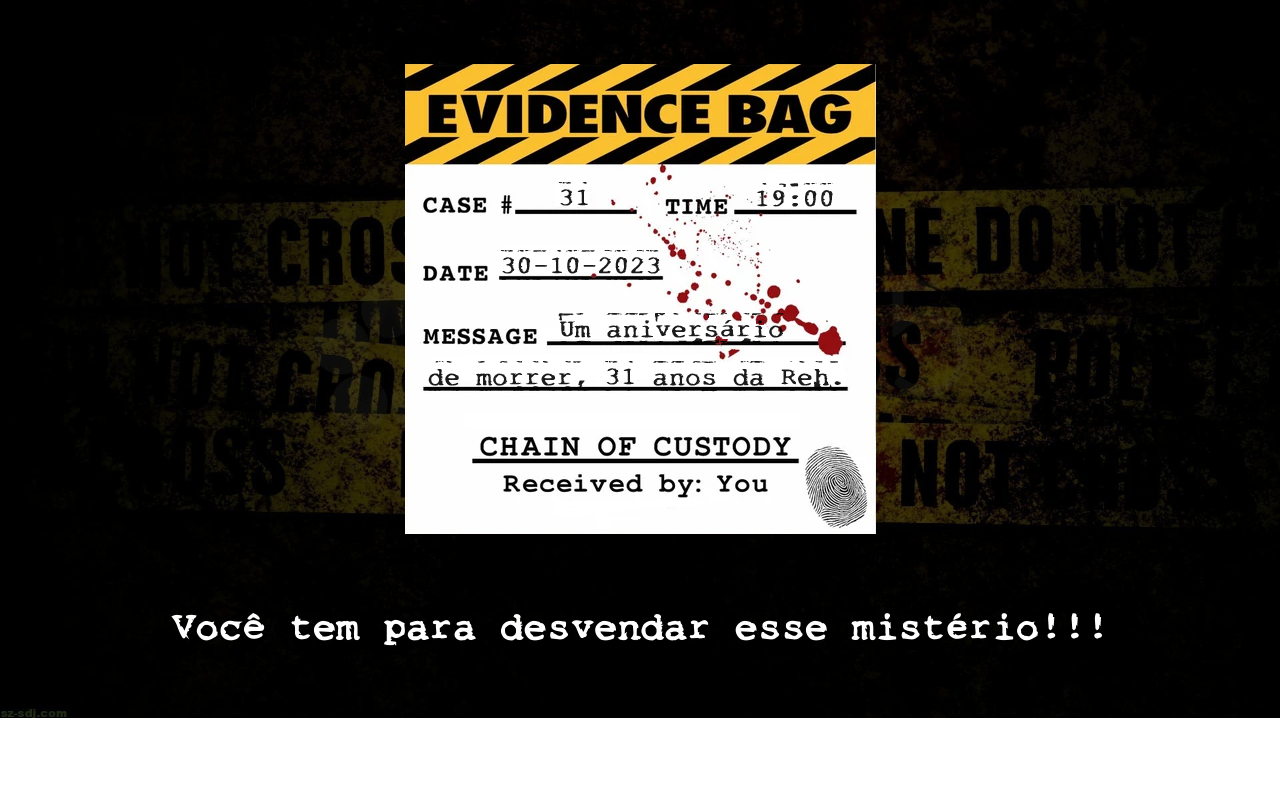
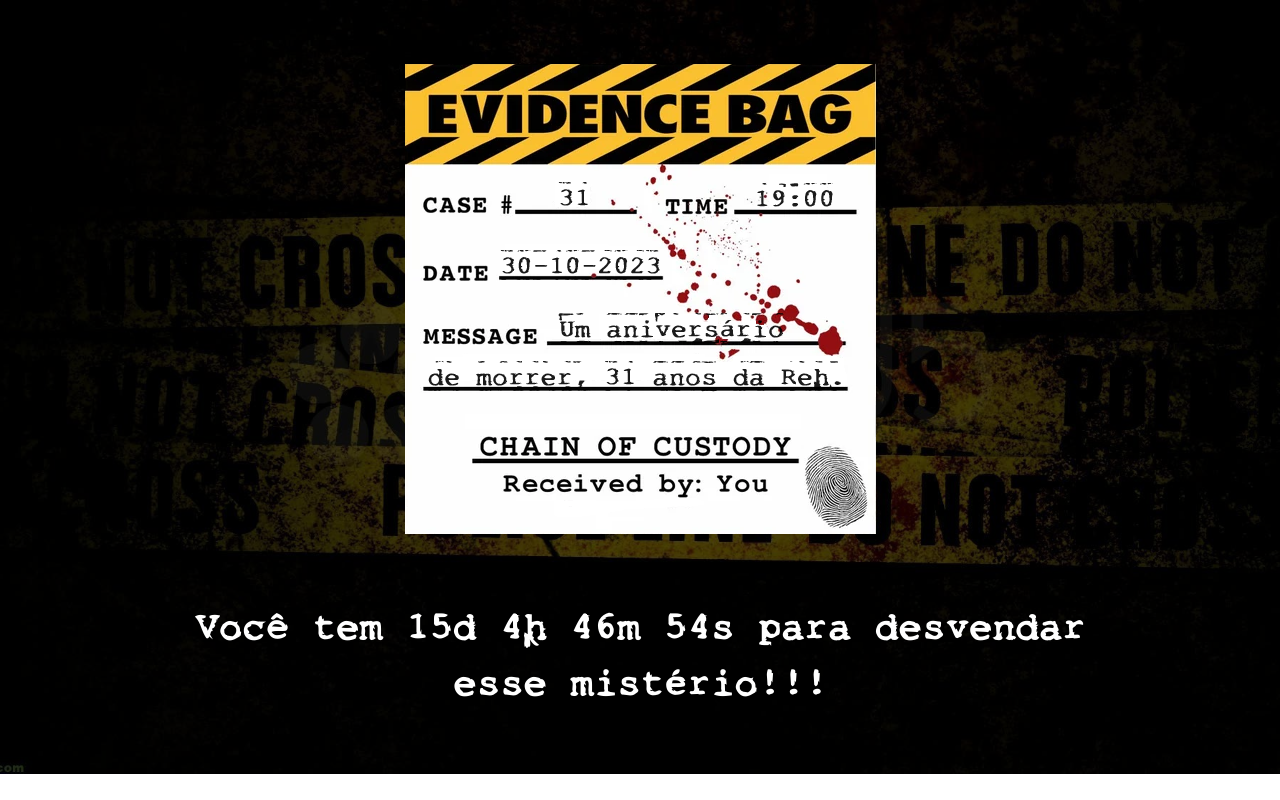
Before and after one commit to Gonteejo/aniversario_Reh, a website built with Parcel: page src/index.html in a window 1280 px wide. Built offline with nearby package versions, Linux system fonts and the light colour scheme.

Commit message:
Adicionado contador até a hora do evento.

```diff
--- a/src/index.html
+++ b/src/index.html
@@ -3,6 +3,7 @@
 <head>
     <meta charset="UTF-8">
     <meta name="viewport" content="width=device-width, initial-scale=1.0">
+    <link rel="stylesheet" href="https://unpkg.com/aos@next/dist/aos.css" />
     <link rel="stylesheet" href="styles/main.scss">
     <title>Aniversário Reh</title>
 </head>
@@ -13,6 +14,7 @@
             <h1 class="hero__text">Você tem <span id="contador"></span> para desvendar esse mistério!!!</h1>
         </div>
     </header>
+    <script src="https://unpkg.com/aos@next/dist/aos.js"></script>
     <script src="scripts/main.js"></script>
 </body>
 </html>
--- a/src/scripts/main.js
+++ b/src/scripts/main.js
@@ -1,3 +1,27 @@
-document.addEventListener('DOMContentLoaded', function() {
-    alert("Ready!");
-}, false);
+AOS.init();
+
+const dataDoEvento = new Date("Oct 30, 2023 19:00:00");
+const timeStampDoEvento = dataDoEvento.getTime();
+
+const constaAsHoras = setInterval(function () {
+    const agora = new Date();
+    const timeStampAtual = agora.getTime();
+    const distanciaAteOEvento = timeStampDoEvento - timeStampAtual;
+
+    const diaEmMs = 1000 * 60 * 60 * 24;
+    const horaEmMs = 1000 * 60 * 60;
+    const minutoEmMs = 1000 * 60;
+    const segundoEmMs = 1000;
+
+    const diasAteOEvento = Math.floor(distanciaAteOEvento / diaEmMs);
+    const horasAteOEvento = Math.floor((distanciaAteOEvento % diaEmMs) / horaEmMs);
+    const minutosAteOEvento = Math.floor((distanciaAteOEvento % horaEmMs) / minutoEmMs);
+    const segundosAteOEvento = Math.floor((distanciaAteOEvento % minutoEmMs) / segundoEmMs);
+
+    document.getElementById("contador").innerHTML = `${diasAteOEvento}d ${horasAteOEvento}h ${minutosAteOEvento}m ${segundosAteOEvento}s`;
+
+    if (distanciaAteOEvento < 0) {
+        clearInterval(constaAsHoras);
+        document.getElementsByClassName("hero__text")[0].innerHTML = "Para esse ano você chegou atrasado, tente ano que vem!";
+    }
+}, 500);
```
